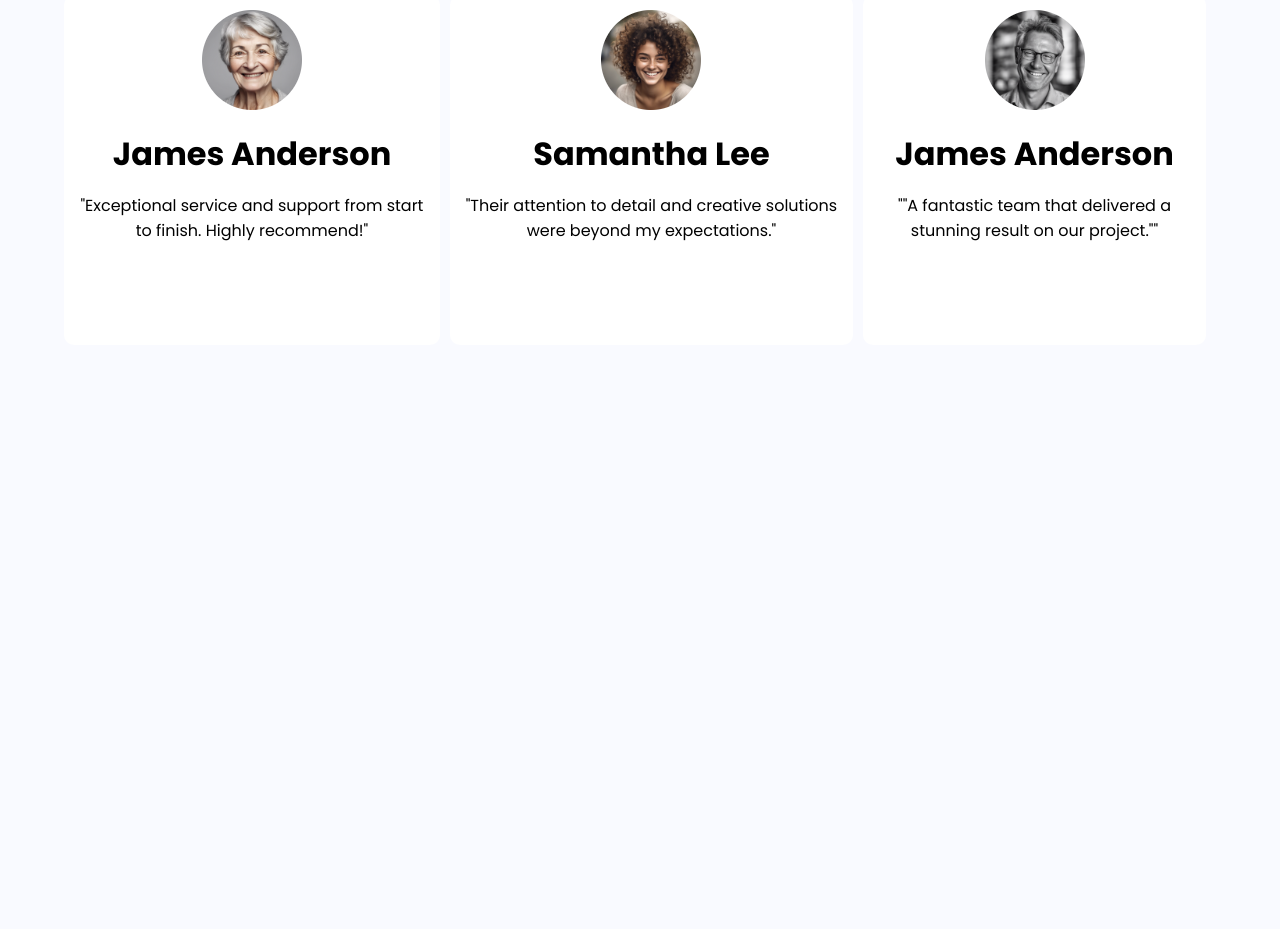
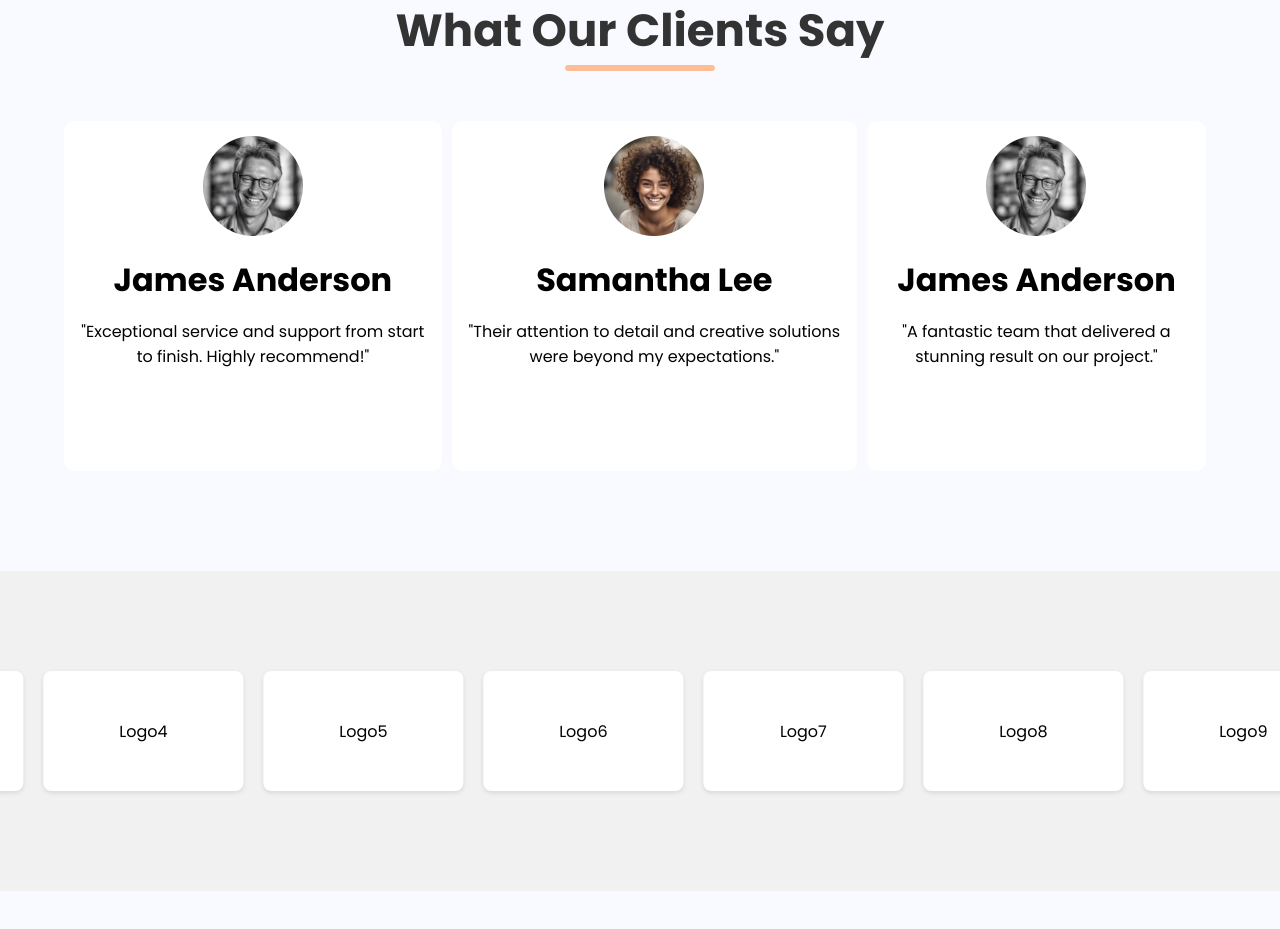
Before and after one commit to nematjonovv/PortfolioAD, a React (Vite) app: page / in a window 1280 px wide. Shown: the part 3440-4369 px from the top of the page. Before the commit the page ends 3885 px from the top, so only its background shows below. Built offline with nearby package versions, Linux system fonts and the light colour scheme.

Commit message:
clients animate added

```diff
--- a/src/Translations/en.json
+++ b/src/Translations/en.json
@@ -11,11 +11,11 @@
       "about": "About",
       "contact": "Contact"
     },
-    "topProjects":{
+    "topProjects": {
       "title": "Projects",
       "desc": "For the client: They are working on solar panel service and with more emphasis on eco, minimalistic and premium smd was prepared, and the client was satisfied with the work. Leave your thoughts and questions in the comments section!"
     },
-    "services":{
+    "services": {
       "sectionTitle": "Creative Solutions for Your Business",
       "servicesChild": [
         {
@@ -43,6 +43,23 @@
           "icon": "🏷️"
         }
       ]
+    },
+    "clientsOpinion": {
+      "title": "What our clients say",
+      "testimonials": [
+        {
+          "clientName": "James Anderson",
+          "clientSay": "Exceptional service and support from start to finish. Highly recommend!"
+        },
+        {
+          "clientName": "Samantha Lee",
+          "clientSay": "Their attention to detail and creative solutions were beyond my expectations."
+        },
+        {
+          "clientName": "James Anderson",
+          "clientSay": "A fantastic team that delivered a stunning result on our project."
+        }
+      ]
     }
   }
 }
--- a/src/Translations/uz.json
+++ b/src/Translations/uz.json
@@ -39,6 +39,23 @@
           "description": "Vizitkalar, bannerlar, flayerlar va boshqa bosma mahsulotlar uchun professional dizaynlar tayyorlayman. Reklama materiallaringiz sifatli va samarali bo‘lishiga e’tibor beraman."
         }
       ]
+    },
+    "clientsOpinion": {
+      "title": "Mijozlarimizning fikrlari",
+      "testimonials": [
+        {
+          "clientName": "Ali Vohidov",
+          "clientSay": "Xizmat sifati juda yuqori, natijadan to‘liq mamnun bo‘ldim!"
+        },
+        {
+          "clientName": "Madina Otaboyeva",
+          "clientSay": "Ijodiy yondashuv va professionallik meni hayratga soldi."
+        },
+        {
+          "clientName": "Jasur Ergashev",
+          "clientSay": "Ish sifati a’lo darajada! Jamoa juda samarali ishladi."
+        }
+      ]
     }
   }
 }
--- /dev/null
+++ b/src/components/Home/OurClients/OurClients.jsx
@@ -0,0 +1,32 @@
+import { useState, useEffect } from "react";
+import "./OurClients.scss";
+
+function OurClients() {
+  const [logos, setLogos] = useState([
+    "Logo10",
+    "Logo1",
+    "Logo2",
+    "Logo3",
+    "Logo4",
+    "Logo5",
+    "Logo6",
+    "Logo7",
+    "Logo8",
+    "Logo9",
+    "Logo10",
+    "Logo1"
+  ]);
+  return (
+    <div className="OurClients">
+      <div className="clientLogosWrapper">
+        {logos?.map((logo, index) => (
+          <div key={index} className="clientLogo">
+            {logo}
+          </div>
+        ))}
+      </div>
+    </div>
+  );
+}
+
+export default OurClients;
--- /dev/null
+++ b/src/components/Home/OurClients/OurClients.scss
@@ -0,0 +1,39 @@
+@keyframes moveLogos {
+    0% {
+        transform: translateX(15%);
+    }
+    100% {
+        transform: translateX(-15%);
+    }
+}
+
+.OurClients {
+    overflow: hidden;
+    white-space: nowrap;
+    background: #f1f1f1;
+    padding: 100px;
+    position: relative;
+    display: flex;
+    justify-content: center;
+    margin: 100px 0;
+}
+
+.clientLogosWrapper {
+    display: flex;
+    gap: 20px;
+    width: max-content;
+    animation: moveLogos 5s linear infinite alternate;
+}
+
+/* Logotiplar */
+.clientLogo {
+    min-width: 100px;
+    width: 200px;
+    height: 120px;
+    display: flex;
+    align-items: center;
+    justify-content: center;
+    background: white;
+    border-radius: 8px;
+    box-shadow: 0 2px 5px rgba(0, 0, 0, 0.1);
+}
--- a/src/components/Home/Testimonials/Testimonials.jsx
+++ b/src/components/Home/Testimonials/Testimonials.jsx
@@ -1,27 +1,23 @@
 import "./Testimonials.scss"
-import client1 from "../../../../public/images/testimonials/Image (2).png"
+import client1 from "../../../../public/images/testimonials/Image.png"
 import client2 from "../../../../public/images/testimonials/Image (1).png"
 import client3 from "../../../../public/images/testimonials/Image.png"
+import { useTranslation } from "react-i18next"
 function Testimonials() {
+    const [t] = useTranslation("global")
+    const testimonialImg = [client1, client2, client3]
   return (
     <div className='clients_say'>
-        <h1>What our clients say</h1>
+        <h1 className="components-title">{t("home.clientsOpinion.title")}</h1>
         <div className="clients_wrapper">
-            <div className="clients_cart">
-                <img src={client1} alt="" />
-                <h1>James Anderson</h1>
-                <p>"Exceptional service and support from start to finish. Highly recommend!"</p>
+            {t("home.clientsOpinion.testimonials", {returnObjects: true}).map((testimonial,index)=>(
+                <div className="clients_cart">
+                <img src={testimonialImg[index]} alt="" />
+                <h1>{testimonial.clientName}</h1>
+                <p>"{testimonial.clientSay}"</p>
             </div>
-            <div className="clients_cart">
-                <img src={client2} alt="" />
-                <h1>Samantha Lee</h1>
-                <p>"Their attention to detail and creative solutions were beyond my expectations."</p>
-            </div>
-            <div className="clients_cart">
-                <img src={client3} alt="" />
-                <h1>James Anderson</h1>
-                <p>""A fantastic team that delivered a stunning result on our project.""</p>
-            </div>
+            ))}
+
         </div>
     </div>
   )
--- a/src/components/Home/Testimonials/Testimonials.scss
+++ b/src/components/Home/Testimonials/Testimonials.scss
@@ -3,6 +3,10 @@
     flex-direction: column;
     align-items: center;
     margin-bottom: 100px;
+    margin-top: 150px;
+    h1{
+    text-transform: capitalize;
+    }
     .clients_wrapper{
         display: flex;
         justify-content: space-between;
--- a/src/pages/Home/Home.jsx
+++ b/src/pages/Home/Home.jsx
@@ -1,18 +1,22 @@
-import Hero from '../../components/Home/Hero/Hero'
-import Service from '../../components/Home/Services/Service'
-import Testimonials from '../../components/Home/Testimonials/Testimonials'
-import TopProjects from '../../components/Home/TopProjects/TopProjects'
-import './Home.scss'
+import Hero from "../../components/Home/Hero/Hero";
+import OurClients from "../../components/Home/OurClients/OurClients";
+import Service from "../../components/Home/Services/Service";
+import Testimonials from "../../components/Home/Testimonials/Testimonials";
+import TopProjects from "../../components/Home/TopProjects/TopProjects";
+import "./Home.scss";
 
 function Home() {
   return (
-    <div className='container'>
-      <Hero />
-      <Service />
-      <TopProjects />
-      <Testimonials />
+    <div>
+      <div className="container home">
+        <Hero />
+        <Service />
+        <TopProjects />
+        <Testimonials />
+      </div>
+      <OurClients />
     </div>
-  )
+  );
 }
 
-export default Home
+export default Home;
```
Also changed, not shown: src/App.jsx (+13 -14 lines). Lines whose indentation alone changed are shown as unchanged.
